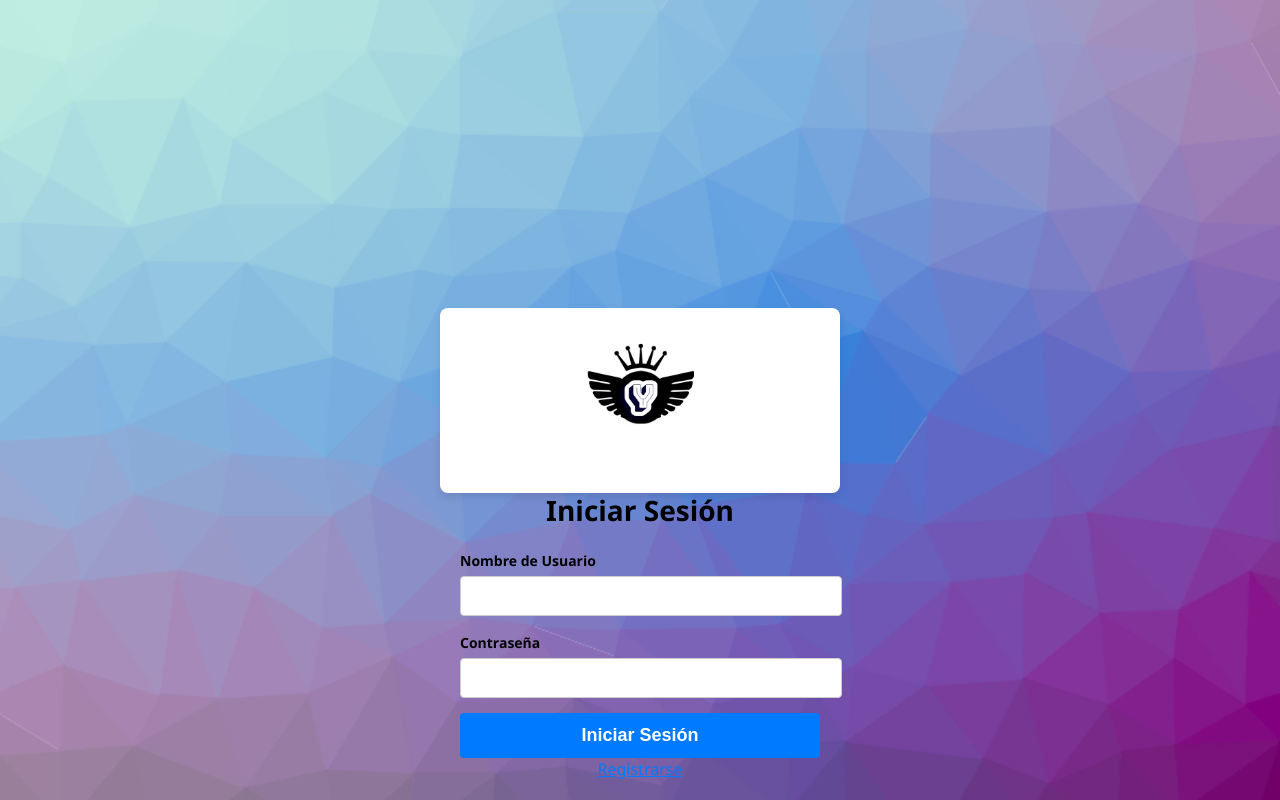
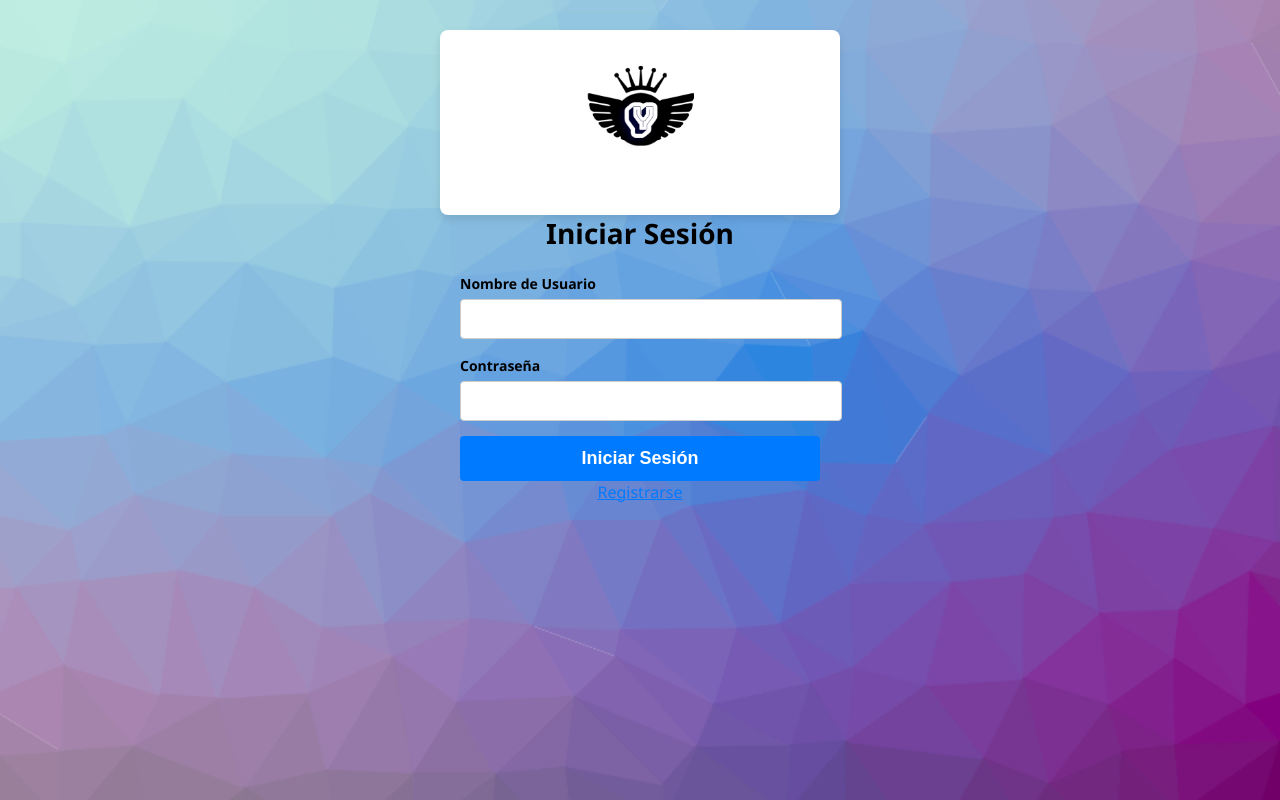
Before and after one commit to JhonAragoon/YANAR, a plain HTML site: page index.html in a window 1280 px wide. Drawn offline with Linux system fonts and the light colour scheme.

Commit message:
Update styles.css

```diff
--- a/styles.css
+++ b/styles.css
@@ -17,7 +17,9 @@ body {
   border-radius: 8px;
   padding: 20px;
   width: 360px;
-  margin: 0 auto; /* Ajustar el recuadro al centro horizontalmente */
+  max-width: 100%; /* Para asegurarse de que el contenedor no sea más ancho que la pantalla */
+  margin: auto; /* Centrar horizontalmente y ajustar verticalmente */
+  margin-top: 30px; /* Espacio adicional para centrar verticalmente */
 }
 
 .logo {
```
